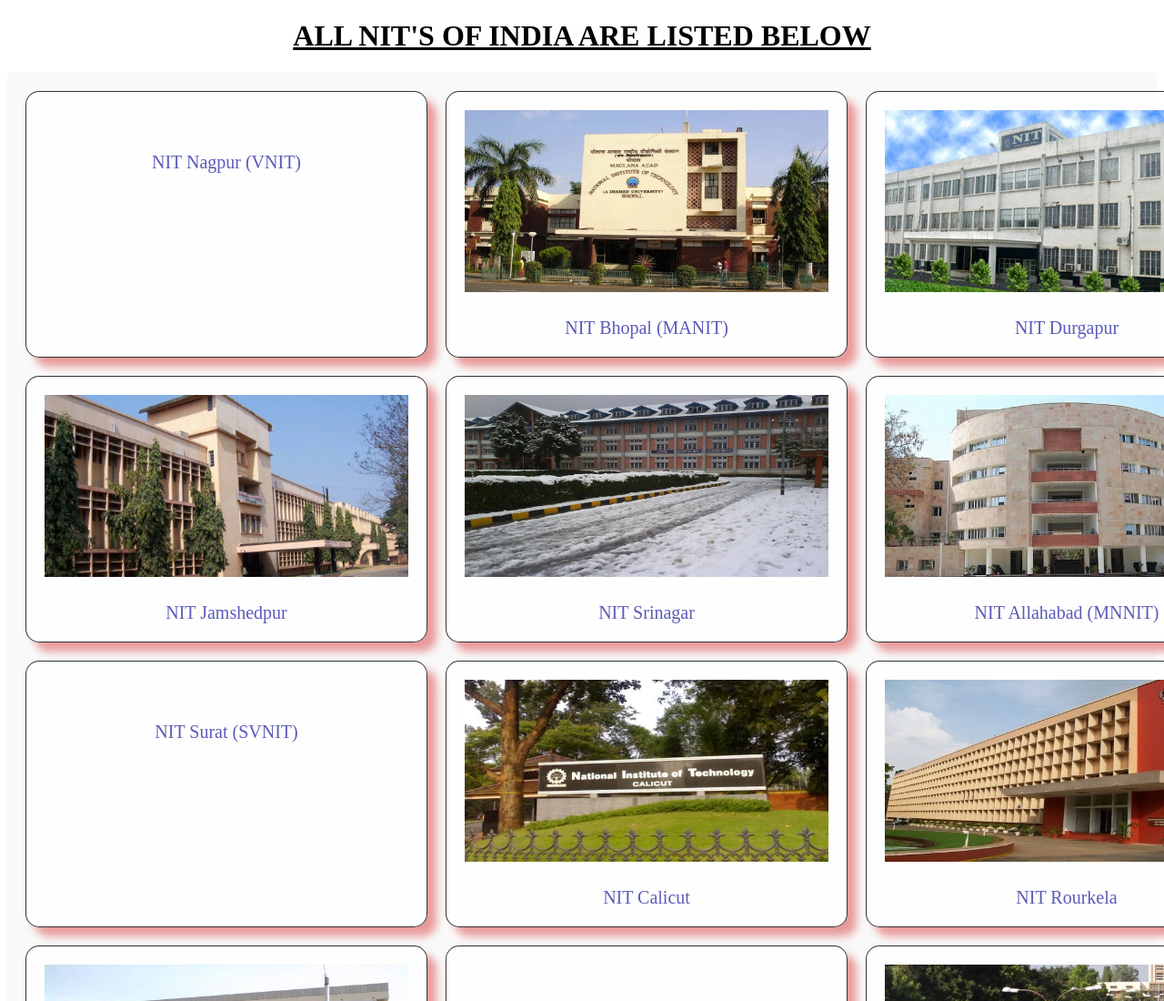
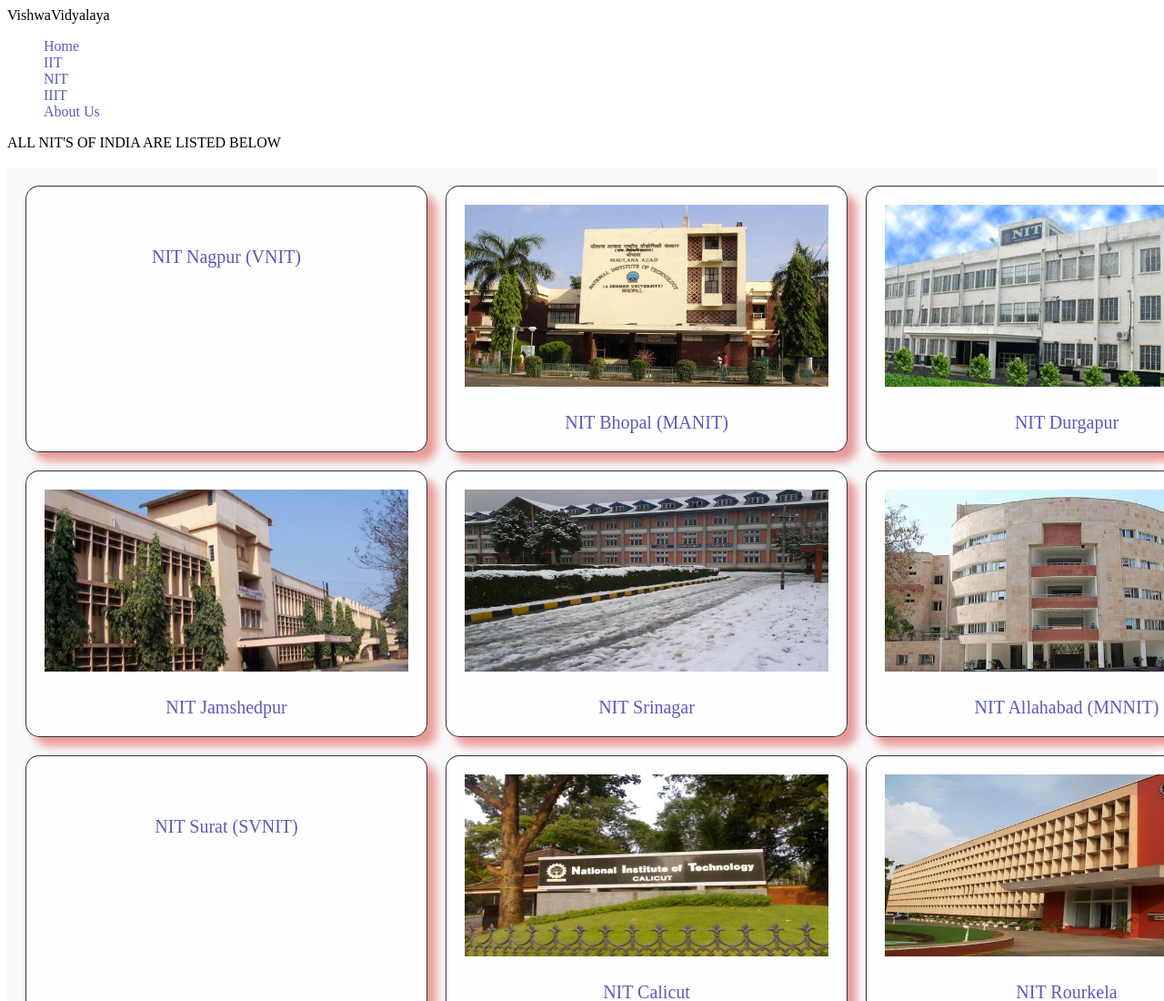
Before and after one commit to AjaySh1/ViswaVidyalaya, a plain HTML site: page VishwaVidyalaya-main/VISHWAVIDYALAYA/all_nits_page.html in a window 1280 px wide. Shown: the top 1100 px of the page at 91% size. Drawn offline with Linux system fonts and the light colour scheme.

Commit message:
Update all_nits_page.html

```diff
--- a/VishwaVidyalaya-main/VISHWAVIDYALAYA/all_nits_page.html
+++ b/VishwaVidyalaya-main/VISHWAVIDYALAYA/all_nits_page.html
@@ -4,12 +4,39 @@
     <meta charset="UTF-8">
     <meta name="viewport" content="width=device-width, initial-scale=1.0">
     <title> HTML tutorial</title>
+    <link rel="preconnect" href="https://fonts.googleapis.com" />
+    <link rel="preconnect" href="https://fonts.gstatic.com" crossorigin />
+    <link
+      href="https://fonts.googleapis.com/css2?family=Poppins:wght@200;500&display=swap"
+      rel="stylesheet"
+    />
     <link rel="stylesheet" href="nit.css">
 </head>
 <body>
+  <header>
+    <nav>
+      <div class="left"><span>Vishwa</span><span id="vid">Vidyalaya</span></div>
+      <div class="right">
+        <ul type="none">
+          <li ><a href="home.html">Home </a></li>
+          <li><a href="all_iit_page.html">IIT</a></li>
+          <li><a href="all_nits_page.html">NIT </a></li>
+          <li><a href="#">IIIT</a></li>
+          <li><a href="#">About Us</a></li>
+        </ul>
+      </div>
+    </nav>
 
-       <div class="he"><h1>ALL NIT'S OF INDIA ARE LISTED BELOW </h1>
+  </header>
+
+
+       <div class="top">
+       <div class="left1">ALL NIT'S OF INDIA ARE LISTED BELOW
        </div>
+
+
+      </div>
+       <br>
 
         <div class="nit">
 
```
